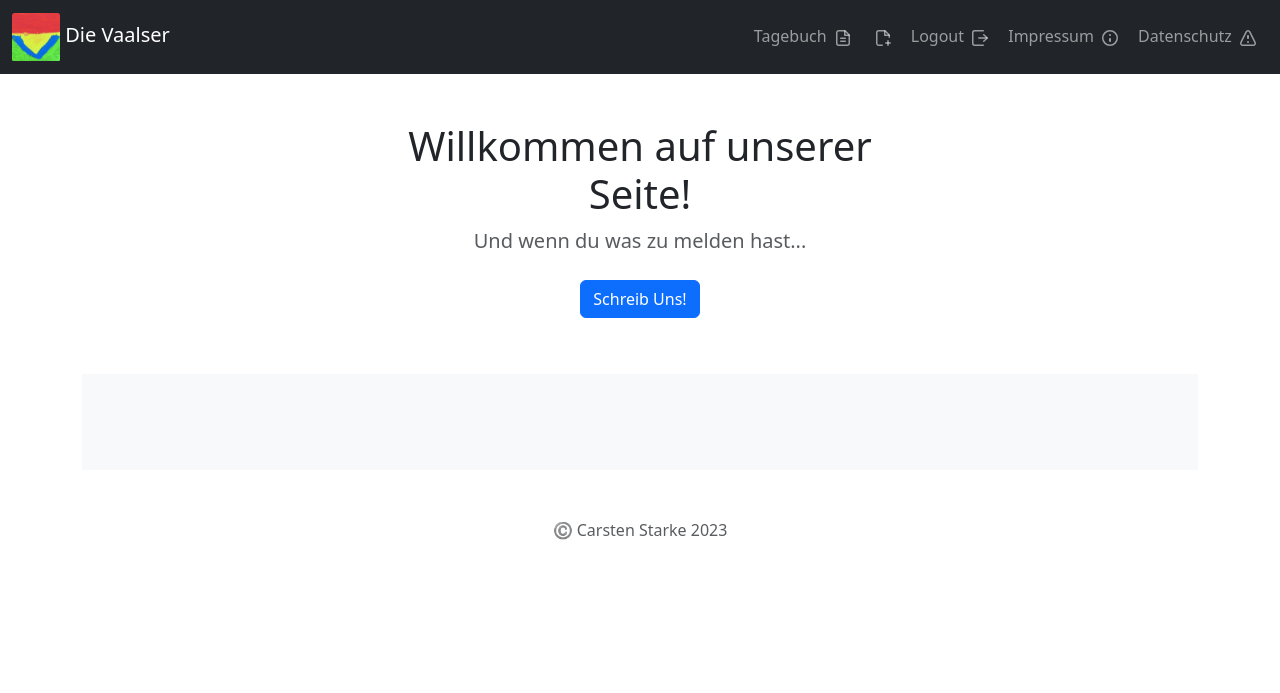
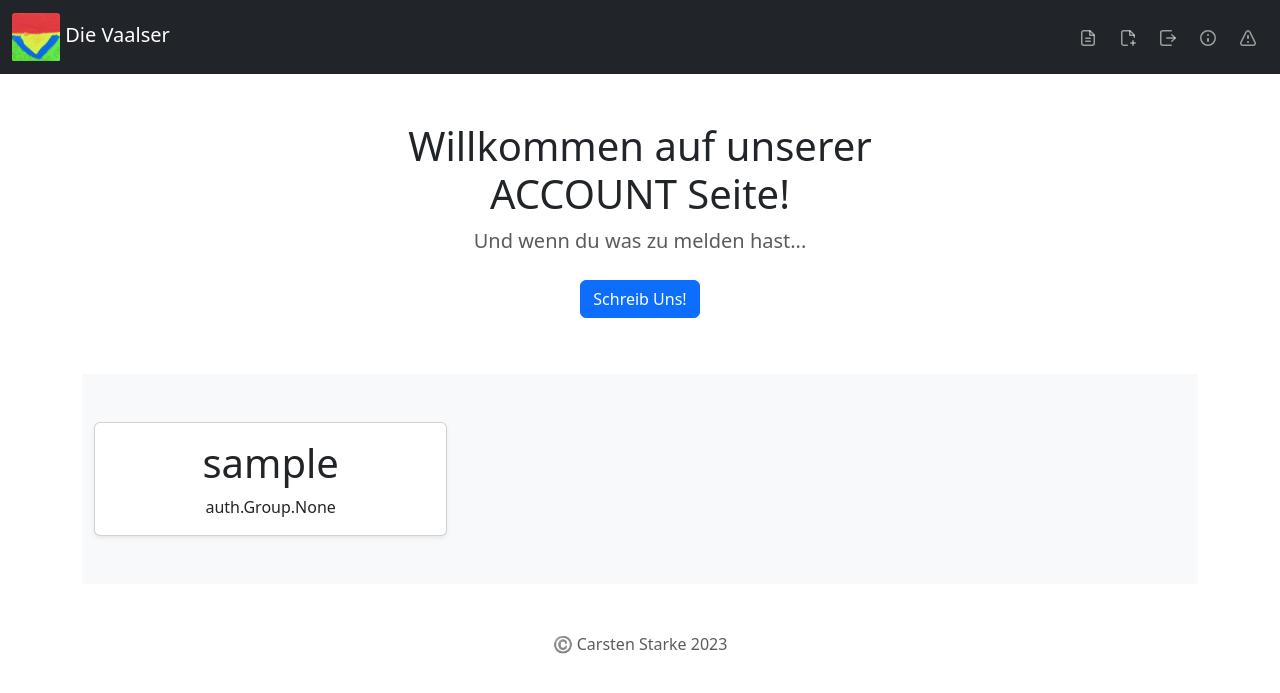
Before and after one commit to carstark/family_website, a Django app: page / in a window 1280 px wide. Shown: the top 693 px of the page. Run offline with Django 4.2, Linux system fonts and the light colour scheme; the visitor is signed in with stand-in values (Sample User, id 1); data comes from the database, SQL or seed files in the repository.

Commit message:
added titles to navbar to reduce to just logos & build the home page based on accounts

```diff
--- /dev/null
+++ b/accounts/templates/accounts/home.html
@@ -0,0 +1,39 @@
+<!doctype html>
+<html lang="en" data-bs-theme="auto">
+{% extends 'base.html' %}
+
+{% block content %}
+<main>
+  <section class="py-0 text-center container">
+    <div class="row py-lg-5">
+      <div class="col-lg-6 col-md-8 mx-auto">
+        <h1 class="fw-light">Willkommen auf unserer ACCOUNT Seite!</h1>
+        <p class="lead text-body-secondary">Und wenn du was zu melden hast... </p>
+          <a href="mailto:cstarke75@gmail.com
+          ?subject=Meldung auf Schreib Uns!
+          &body=Hallo Vaalser," class="btn btn-primary my-2">Schreib Uns!</a>
+      </div>
+    </div>
+  </section>
+
+  <div class="album py-5 bg-body-tertiary">
+    <div class="container">
+
+      <div class="row row-cols-1 row-cols-sm-2 row-cols-md-3 g-3">
+        {% for user in users.all %}
+        <div class="col">
+          <div class="card shadow-sm">
+            <img class="card-img-top" src="">
+            <div class="card-body">
+              <h1 class="card-text text-center">{{ user.username }}</h1>
+              <p class="card-text text-center">{{ user.groups }}</p>
+            </div>
+          </div>
+        </div>
+        {% endfor %}
+      </div>
+    </div>
+  </div>
+</main>
+{% endblock %}
+</html>
--- a/accounts/views.py
+++ b/accounts/views.py
@@ -40,3 +40,8 @@ def logout(request):
         # some browsers like Chrome may load get-requests in the background and hence log you out before you know it
         auth.logout(request)
         return redirect('home')
+
+
+def home(request):
+    users = User.objects
+    return render(request, 'accounts/home.html', {'users': users})
--- a/family_website/templates/base.html
+++ b/family_website/templates/base.html
@@ -29,8 +29,7 @@
       </button>
       <div class="collapse navbar-collapse" id="navbarNavAltMarkup">
         <div class="navbar-nav ms-auto">
-          <a class="nav-link" href="{% url 'allblogs' %}">
-            Tagebuch
+          <a class="nav-link" href="{% url 'allblogs' %}" title="Tagebuch">
             <svg width="24" height="24" fill="none" viewBox="0 0 24 24">
               <path stroke="currentColor" stroke-linecap="round" stroke-linejoin="round" stroke-width="1.5" d="M7.75 19.25H16.25C17.3546 19.25 18.25 18.3546 18.25 17.25V9L14 4.75H7.75C6.64543 4.75 5.75 5.64543 5.75 6.75V17.25C5.75 18.3546 6.64543 19.25 7.75 19.25Z"/>
               <path stroke="currentColor" stroke-linecap="round" stroke-linejoin="round" stroke-width="1.5" d="M18 9.25H13.75V5"/>
@@ -39,7 +38,7 @@
             </svg>
           </a>
           {% if user.is_authenticated %}
-          <a class="nav-link" href="{% url 'create' %}">
+          <a class="nav-link" href="{% url 'create' %}" title="Neuer Eintrag">
             <svg width="24" height="24" fill="none" viewBox="0 0 24 24">
               <path stroke="currentColor" stroke-linecap="round" stroke-linejoin="round" stroke-width="1.5" d="M11.25 19.25H7.75C6.64543 19.25 5.75 18.3546 5.75 17.25V6.75C5.75 5.64543 6.64543 4.75 7.75 4.75H14L18.25 9V11.25"/>
               <path stroke="currentColor" stroke-linecap="round" stroke-linejoin="round" stroke-width="1.5" d="M17 14.75V19.25"/>
@@ -47,8 +46,7 @@
               <path stroke="currentColor" stroke-linecap="round" stroke-linejoin="round" stroke-width="1.5" d="M18 9.25H13.75V5"/>
             </svg>
           </a>
-          <a class="nav-link" href="javascript:{document.getElementById('logout').submit()}">
-            Logout
+          <a class="nav-link" href="javascript:{document.getElementById('logout').submit()}" title="Logout">
             <svg width="24" height="24" fill="none" viewBox="0 0 24 24">
               <path stroke="currentColor" stroke-linecap="round" stroke-linejoin="round" stroke-width="1.5" d="M15.75 8.75L19.25 12L15.75 15.25"/>
               <path stroke="currentColor" stroke-linecap="round" stroke-linejoin="round" stroke-width="1.5" d="M19 12H10.75"/>
@@ -60,32 +58,28 @@
             <input type="hidden" />
           </form>
           {% else %}
-          <a class="nav-link" href="{% url 'login' %}">
-            Login
+          <a class="nav-link" href="{% url 'login' %}" title="Login">
             <svg width="24" height="24" fill="none" viewBox="0 0 24 24">
               <path stroke="currentColor" stroke-linecap="round" stroke-linejoin="round" stroke-width="1.5" d="M9.75 8.75L13.25 12L9.75 15.25"/>
               <path stroke="currentColor" stroke-linecap="round" stroke-linejoin="round" stroke-width="1.5" d="M9.75 4.75H17.25C18.3546 4.75 19.25 5.64543 19.25 6.75V17.25C19.25 18.3546 18.3546 19.25 17.25 19.25H9.75"/>
               <path stroke="currentColor" stroke-linecap="round" stroke-linejoin="round" stroke-width="1.5" d="M13 12H4.75"/>
             </svg>
           </a>
-          <a class="nav-link" href="{% url 'signup' %}">
-            Sign-Up
+          <a class="nav-link" href="{% url 'signup' %}" title="Sign-Up">
             <svg width="24" height="24" fill="none" viewBox="0 0 24 24">
               <path stroke="currentColor" stroke-linecap="round" stroke-linejoin="round" stroke-width="1.5" d="M15 13.25C17.3472 13.25 19.25 11.3472 19.25 9C19.25 6.65279 17.3472 4.75 15 4.75C12.6528 4.75 10.75 6.65279 10.75 9C10.75 9.31012 10.7832 9.61248 10.8463 9.90372L4.75 16V19.25H8L8.75 18.5V16.75H10.5L11.75 15.5V13.75H13.5L14.0963 13.1537C14.3875 13.2168 14.6899 13.25 15 13.25Z"/>
               <path stroke="currentColor" d="M16.5 8C16.5 8.27614 16.2761 8.5 16 8.5C15.7239 8.5 15.5 8.27614 15.5 8C15.5 7.72386 15.7239 7.5 16 7.5C16.2761 7.5 16.5 7.72386 16.5 8Z"/>
             </svg>
           </a>
           {% endif %}
-          <a class="nav-link" href="{% url 'impressum' %}">
-            Impressum
+          <a class="nav-link" href="{% url 'impressum' %}" title="Impressum">
             <svg width="24" height="24" fill="none" viewBox="0 0 24 24">
               <path stroke="currentColor" stroke-linecap="round" stroke-linejoin="round" stroke-width="2" d="M12 13V15"/>
               <circle cx="12" cy="9" r="1" fill="currentColor"/>
               <circle cx="12" cy="12" r="7.25" stroke="currentColor" stroke-linecap="round" stroke-linejoin="round" stroke-width="1.5"/>
             </svg>
           </a>
-          <a class="nav-link" href="{% url 'datenschutz' %}">
-            Datenschutz
+          <a class="nav-link" href="{% url 'datenschutz' %}" title="Datenschutz">
             <svg width="24" height="24" fill="none" viewBox="0 0 24 24">
               <path stroke="currentColor" stroke-linecap="round" stroke-linejoin="round" stroke-width="1.5" d="M4.9522 16.3536L10.2152 5.85658C10.9531 4.38481 13.0539 4.3852 13.7913 5.85723L19.0495 16.3543C19.7156 17.6841 18.7487 19.25 17.2613 19.25H6.74007C5.25234 19.25 4.2854 17.6835 4.9522 16.3536Z"/>
               <path stroke="currentColor" stroke-linecap="round" stroke-linejoin="round" stroke-width="2" d="M12 10V12"/>
--- a/family_website/urls.py
+++ b/family_website/urls.py
@@ -19,11 +19,12 @@ from django.urls import path, include
 from django.conf import settings
 from django.conf.urls.static import static
 import members.views
+import accounts.views
 
 
 urlpatterns = [
     path('vaalser_login/', admin.site.urls),
-    path('', members.views.home, name='home'),
+    path('', accounts.views.home, name='home'),
     path('impressum/', members.views.impressum, name='impressum'),
     path('datenschutz/', members.views.datenschutz, name='datenschutz'),
     path('blog/', include('blog.urls')),
```
